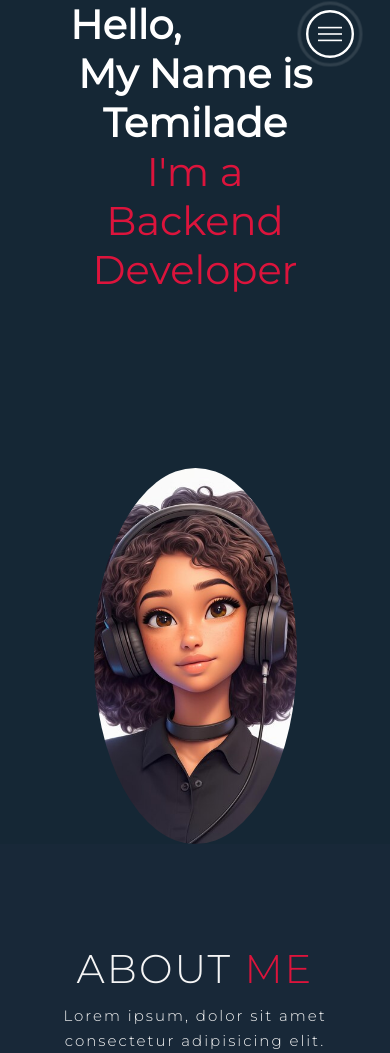
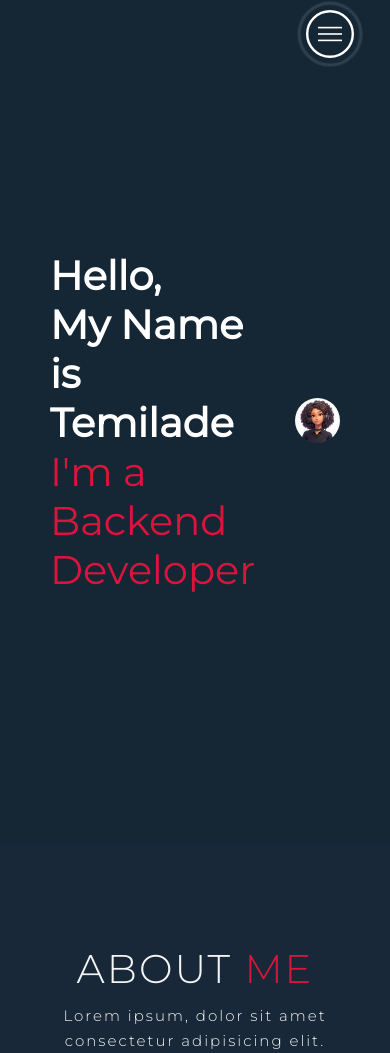
Before and after one commit to temmy669/myPorfolio, a Django app: page /port/ in a window 390 px wide. Shown: the top 1053 px of the page. Run offline with Django 3.2, Linux system fonts and the light colour scheme.

Commit message:
updated css

```diff
--- a/portfolio/static/css/style.css
+++ b/portfolio/static/css/style.css
@@ -759,26 +759,3 @@ p {
 	}
 }
 /* End  Media Query For Desktop */
-
-@media (max-width: 768px) {
-    .hero.container {
-        flex-direction: column; /* Stack items vertically */
-        text-align: center; /* Center the text */
-    }
-
-    .hero-image {
-      /*  margin-bottom: 10px;  Add spacing between image and text */
-        display: flex;
-        justify-content: center; /* Center the image horizontally */
-    }
-
-    .hero-image img {
-        max-width: 70%; /* Optionally, control the image size */
-        margin: 0 auto; /* Ensure the image is centered */
-    }
-
-    .hero-text {
-        padding: 0 20px; /* Add padding for better readability on mobile */
-		text-align: center;
-    }
-}
```
